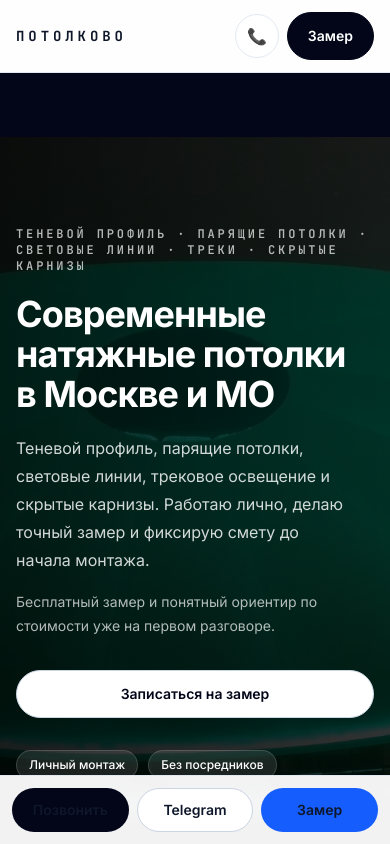
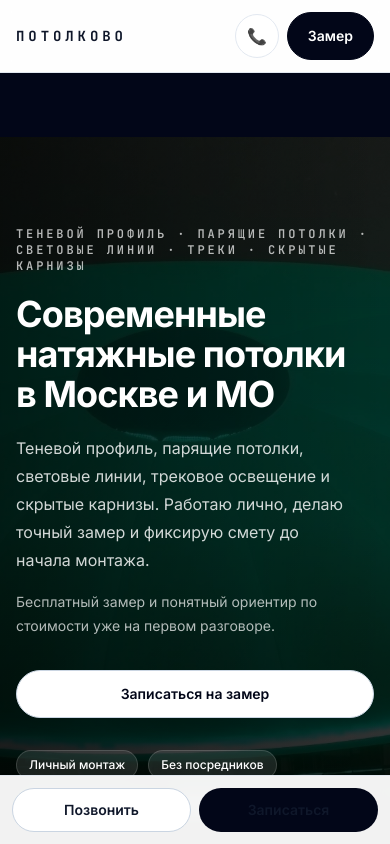
Before and after one commit to svladimirtsk-crypto/nextjs-potolkovo, a Next.js app: page / in a window 390 px wide. Shown: the top 844 px of the page. Built offline with nearby package versions, Linux system fonts and the light colour scheme.

Commit message:
Update mobile-sticky-cta.tsx

```diff
--- a/components/home/mobile-sticky-cta.tsx
+++ b/components/home/mobile-sticky-cta.tsx
@@ -3,28 +3,19 @@ import { contacts } from "@/content/contacts";
 export function MobileStickyCta() {
   return (
     <div className="fixed inset-x-0 bottom-0 z-50 border-t border-slate-200 bg-white/95 px-3 pb-[calc(0.75rem+env(safe-area-inset-bottom))] pt-3 backdrop-blur md:hidden">
-      <div className="grid grid-cols-3 gap-2">
+      <div className="grid grid-cols-2 gap-2">
         <a
           href={contacts.phoneHref}
-          className="inline-flex min-h-11 items-center justify-center rounded-full bg-slate-950 px-3 text-sm font-semibold text-white"
+          className="inline-flex min-h-11 items-center justify-center rounded-full border border-slate-300 bg-white px-3 text-sm font-semibold text-slate-950"
         >
           Позвонить
         </a>
 
         <a
-          href={contacts.telegramUrl}
-          target="_blank"
-          rel="noopener noreferrer"
-          className="inline-flex min-h-11 items-center justify-center rounded-full border border-slate-300 bg-white px-3 text-sm font-semibold text-slate-950"
+          href="#action"
+          className="inline-flex min-h-11 items-center justify-center rounded-full bg-slate-950 px-3 text-sm font-semibold text-white"
         >
-          Telegram
-        </a>
-
-        <a
-          href="#action"
-          className="inline-flex min-h-11 items-center justify-center rounded-full bg-blue-600 px-3 text-sm font-semibold text-white"
-        >
-          Замер
+          Записаться
         </a>
       </div>
     </div>
```
